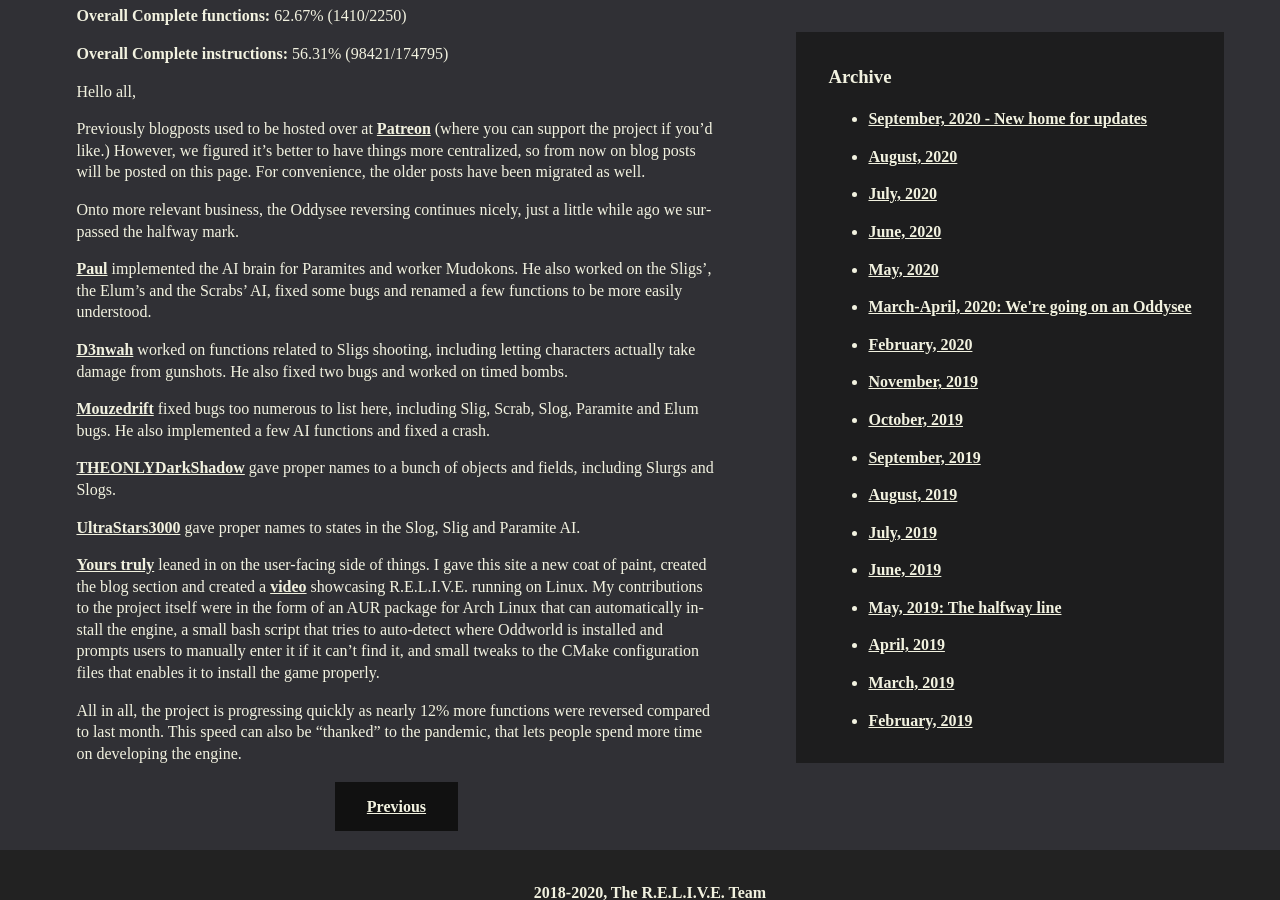
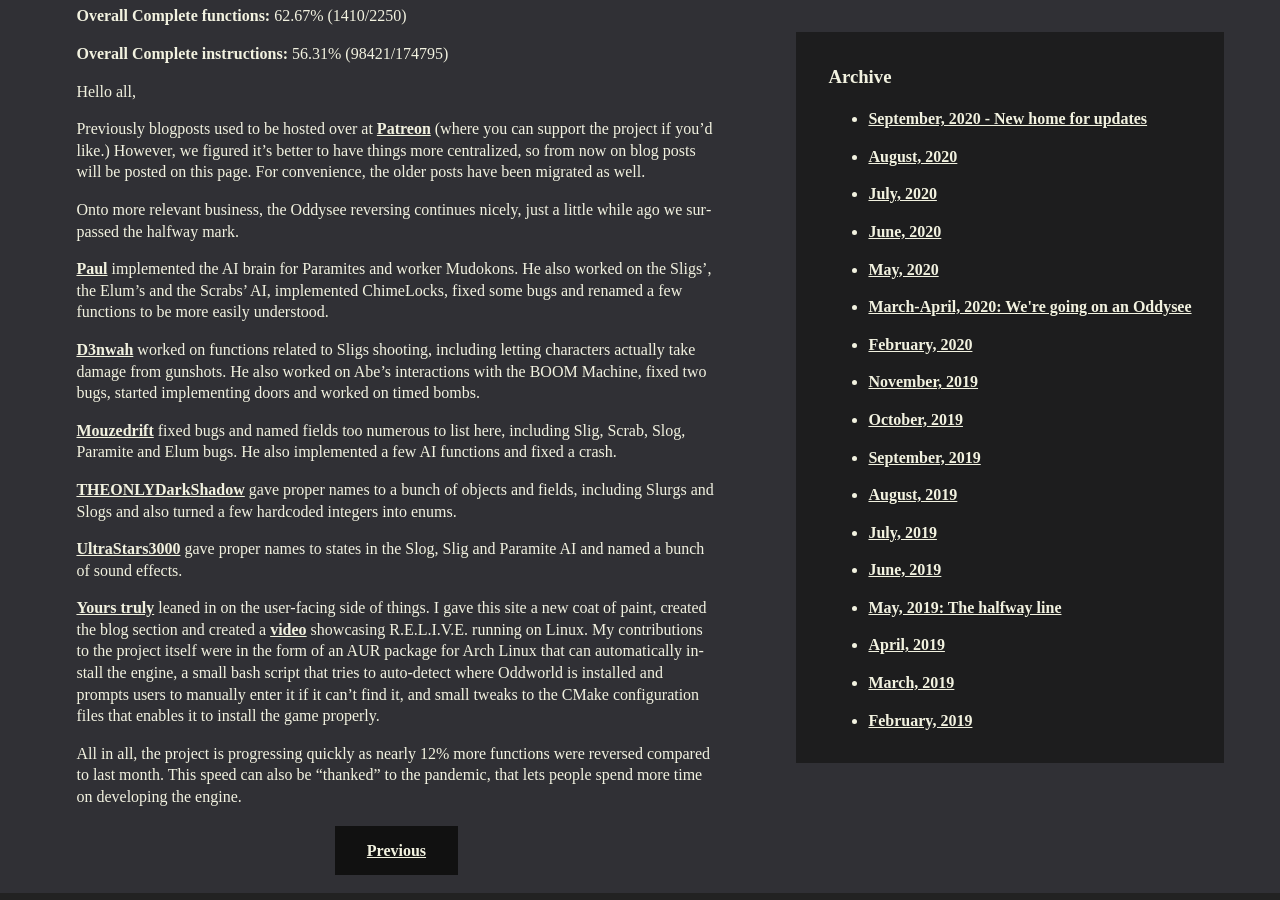
Before and after one commit to AliveTeam/AliveTeam.github.io, a Jekyll site: the page built from blog/_posts/2020-10-01-2020september.md, in a window 1280 px wide and 900 px high, scrolled down 301 px. Built offline with Jekyll 4.4.1, drawn with Linux system fonts in a browser that asks for light colours; some web fonts are replaced.

Commit message:
Finalized 2020sept blogpost

```diff
--- a/blog/_posts/2020-10-01-2020september.md
+++ b/blog/_posts/2020-10-01-2020september.md
@@ -19,20 +19,22 @@
 Onto more relevant business, the Oddysee reversing continues nicely, just a little while ago we
 surpassed the halfway mark.
 
-[Paul] implemented the AI brain for Paramites and worker Mudokons. He also worked on the Sligs',
-the Elum's and the Scrabs' AI, fixed some bugs and renamed a few functions to be more easily
-understood.
+[Paul] implemented the AI brain for Paramites and worker Mudokons. He also worked on the Sligs', the
+Elum's and the Scrabs' AI, implemented ChimeLocks, fixed some bugs and renamed a few functions to be
+more easily understood.
 
 [D3nwah] worked on functions related to Sligs shooting, including letting characters actually take
-damage from gunshots. He also fixed two bugs and worked on timed
-bombs.
+damage from gunshots. He also worked on Abe's interactions with the BOOM Machine, fixed two bugs,
+started implementing doors and worked on timed bombs.
 
-[Mouzedrift] fixed bugs too numerous to list here, including Slig, Scrab, Slog, Paramite and Elum
-bugs. He also implemented a few AI functions and fixed a crash.
+[Mouzedrift] fixed bugs and named fields too numerous to list here, including Slig, Scrab, Slog,
+Paramite and Elum bugs. He also implemented a few AI functions and fixed a crash.
 
-[THEONLYDarkShadow] gave proper names to a bunch of objects and fields, including Slurgs and Slogs.
+[THEONLYDarkShadow] gave proper names to a bunch of objects and fields, including Slurgs and Slogs
+and also turned a few hardcoded integers into enums.
 
-[UltraStars3000] gave proper names to  states in the Slog, Slig and Paramite AI.
+[UltraStars3000] gave proper names to states in the Slog, Slig and Paramite AI and named a bunch of
+sound effects.
 
 [Yours truly] leaned in on the user-facing side of things. I gave this site a new coat of paint,
 created the blog section and created a [video](https://www.youtube.com/watch?v=-75zRX2PdXY)
```
